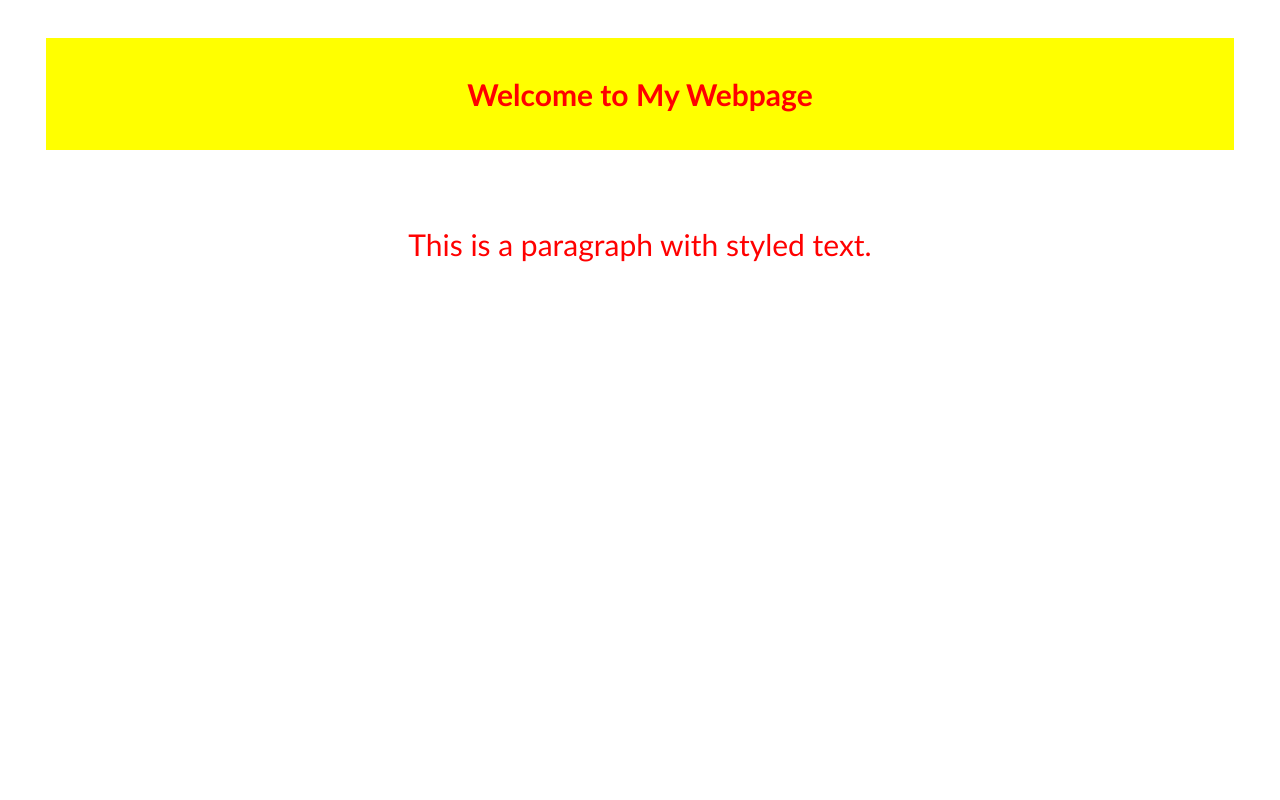
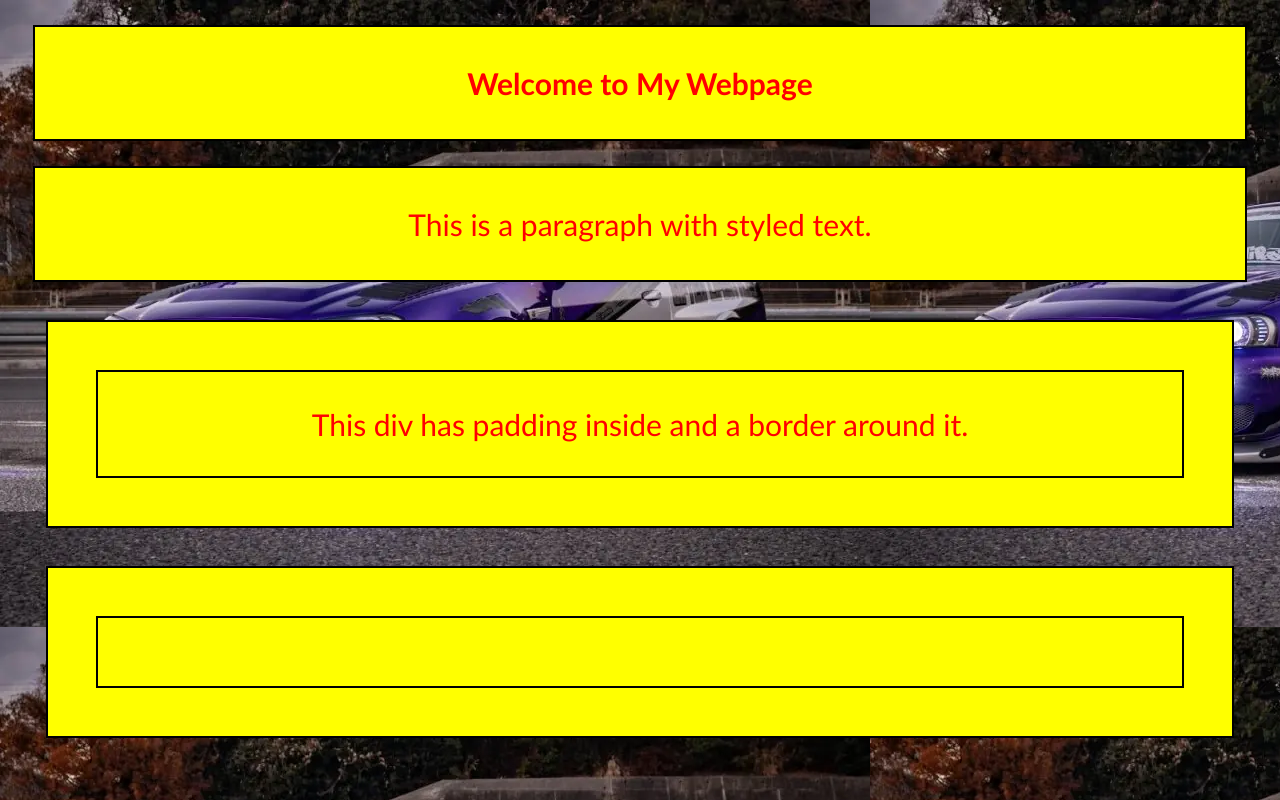
Before and after one commit to Virshin1/147_R-Virshin, a plain HTML site: page index.html in a window 1280 px wide. Drawn offline with Linux system fonts and the light colour scheme.

Commit message:
Added bg image

```diff
--- a/index.html
+++ b/index.html
@@ -5,18 +5,37 @@
   <meta name="viewport" content="width=device-width, initial-scale=1.0">
   <title>CSS Styling Practice</title>
   <style>
+    body{
+      font-family: 'Gill Sans', 'Gill Sans MT', Calibri, 'Trebuchet MS', sans-serif;
+      background-image: url(image.jpeg);
+    }
+
     h1,p {
       color: red;
       font-size: 30px;
-      font-family: 'Gill Sans', 'Gill Sans MT', Calibri, 'Trebuchet MS', sans-serif;
       text-align: center;
+      margin: 2%;
+      padding: 3%;
+      background-color: yellow;
+      border: 2px solid black;
+    }
+    div{
+      font-size: 30px;
+      border: 2px solid black;
+      padding: 2%;
       margin: 3%;
-      padding: 3%;
+      background-color: yellow;
     }
   </style>
 </head>
 <body>
-  <h1 style="background-color: yellow;">Welcome to My Webpage</h1>
+  <h1>Welcome to My Webpage</h1>
   <p>This is a paragraph with styled text.</p>
+  <div>
+    <p>This div has padding inside and a border around it.</p>
+  </div>
+  <div>
+    <p></p>
+  </div>
 </body>
 </html>
```
Also changed, not shown: image.jpeg (added).
